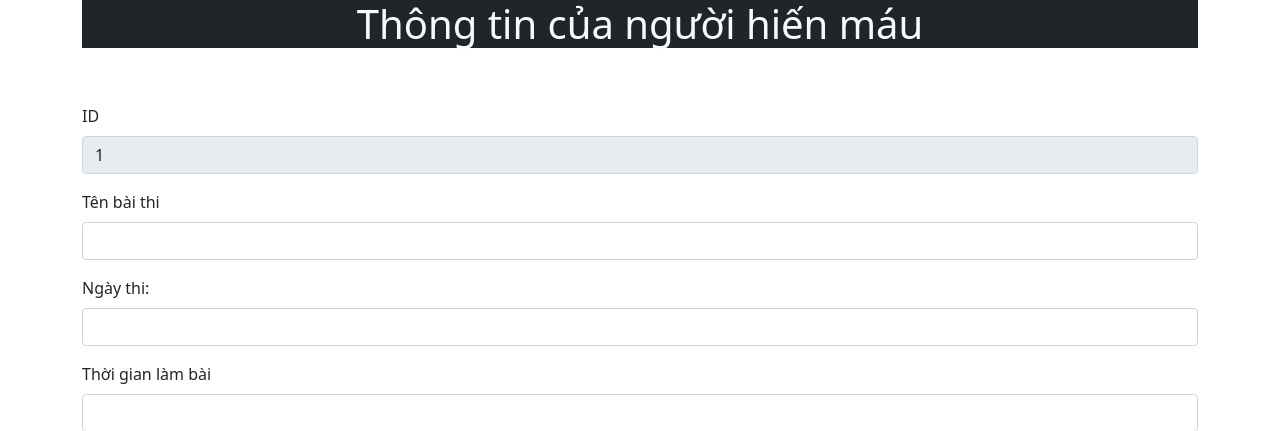
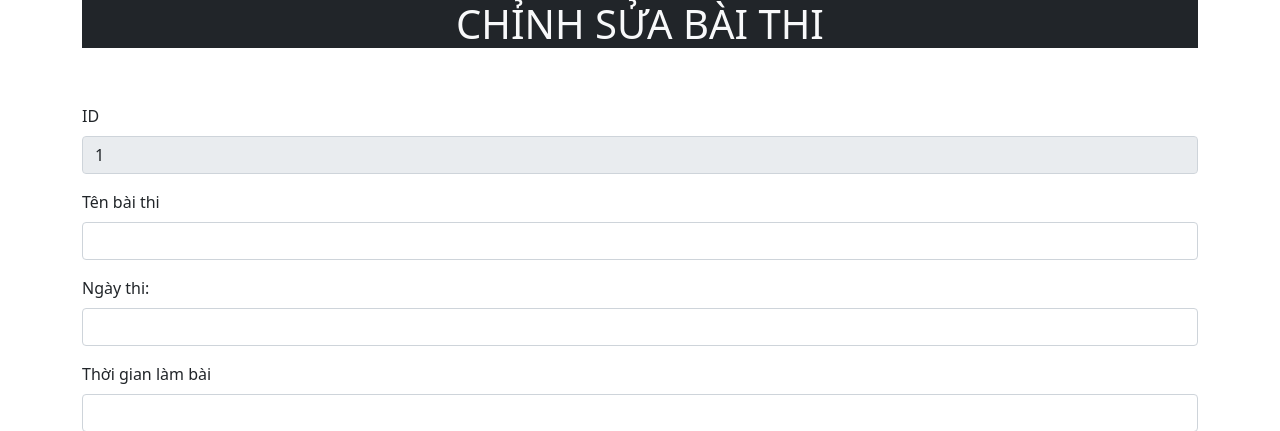
Before and after one commit to Duk1321/CSE485_K61_KTGK_1951060614, a PHP site: page /src/edit.php?id=1 in a window 1280 px wide. Shown: the top 431 px of the page. Run offline with PHP 8.4, Linux system fonts and the light colour scheme; data that the repository does not hold is empty.

Commit message:
sửa lại title cho edit

```diff
--- a/src/edit.php
+++ b/src/edit.php
@@ -24,7 +24,7 @@
 ?>
 
 <div class="container">
-    <h1 class="text-center bg-dark text-light">Thông tin của người hiến máu</h1>
+    <h1 class="text-center bg-dark text-light">CHỈNH SỬA BÀI THI</h1>
 </div>
 <div class="container pt-5">
     <form action="update.php" method="POST">
```
